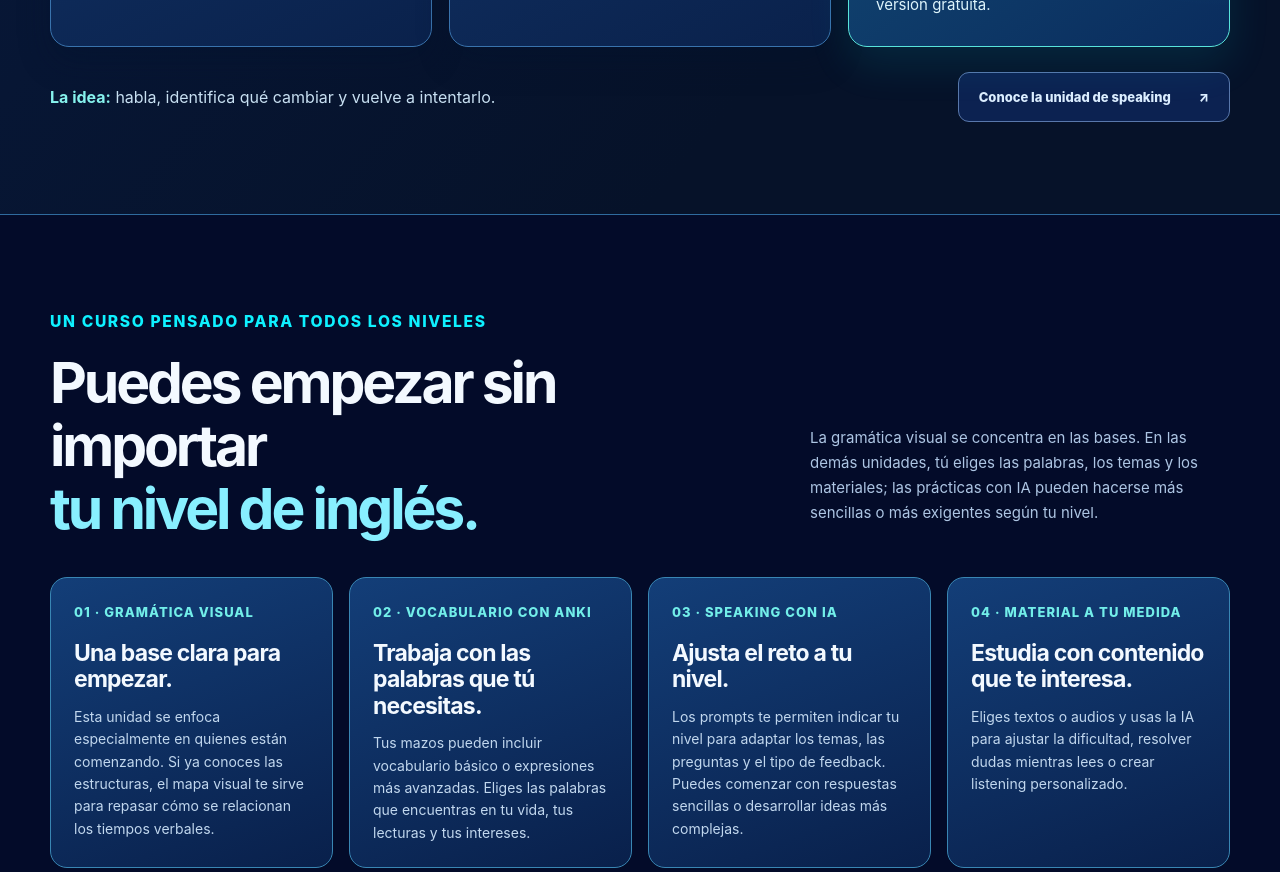
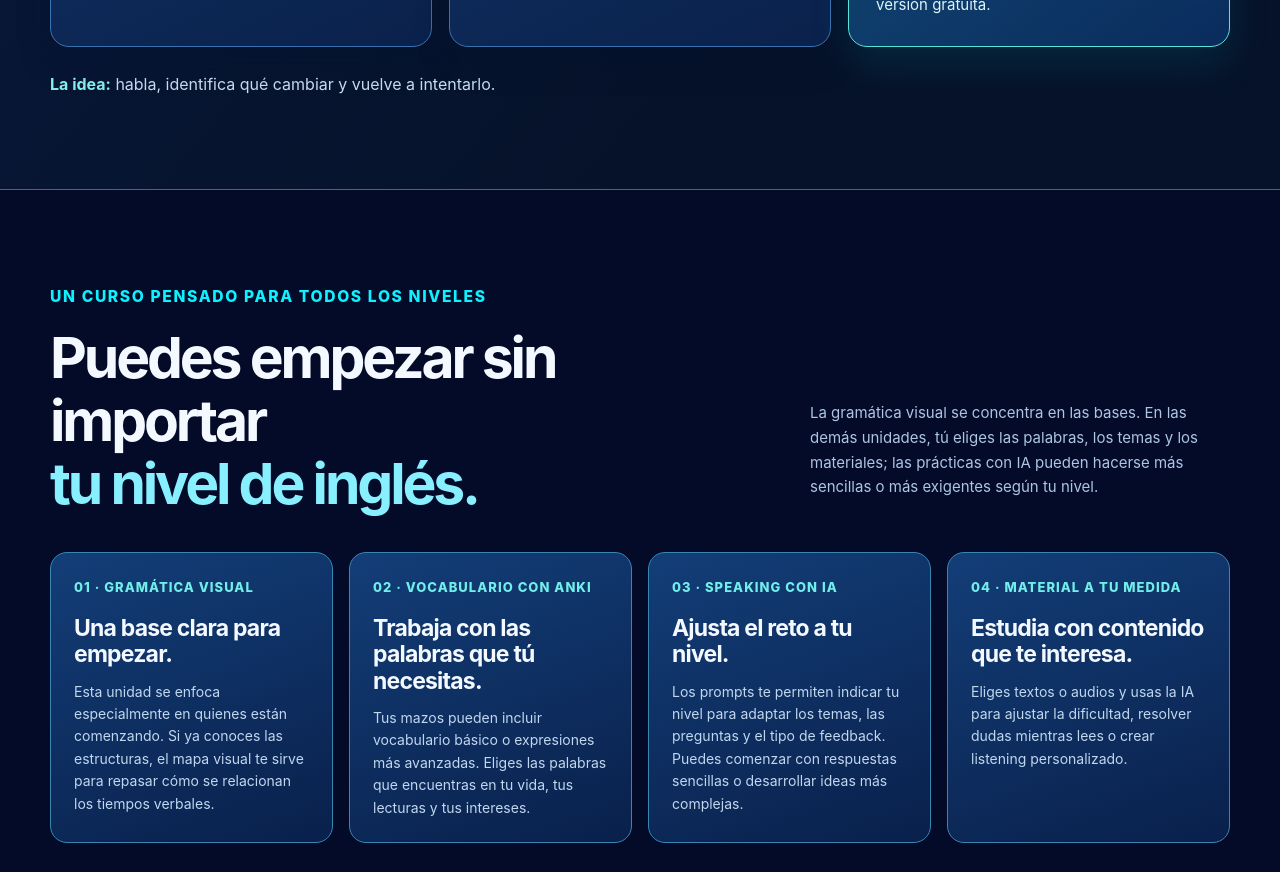
Before and after one commit to MiguelProgrammer1405/curso-ingles-ia-landing, a plain HTML site: page index.html in a window 1280 px wide. Shown: the part 8386-9258 px from the top of the page. Drawn offline with Linux system fonts and the light colour scheme.

Commit message:
Remove redundant speaking unit button

```diff
--- a/index.html
+++ b/index.html
@@ -131,7 +131,6 @@
     </div>
     <div class="speaking-case-footer">
       <p><strong>La idea:</strong> habla, identifica qué cambiar y vuelve a intentarlo.</p>
-      <a class="button secondary" href="#speaking">Conoce la unidad de speaking <span aria-hidden="true">↗</span></a>
     </div>
   </div>
 </section>
```
